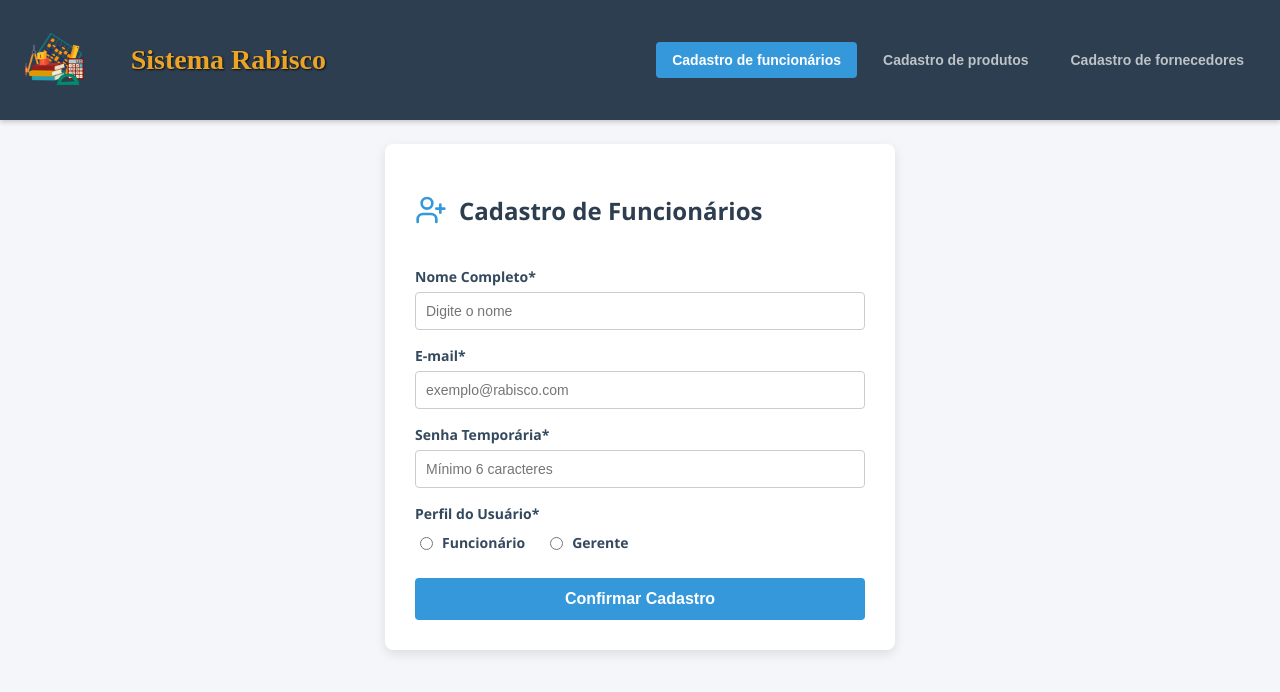
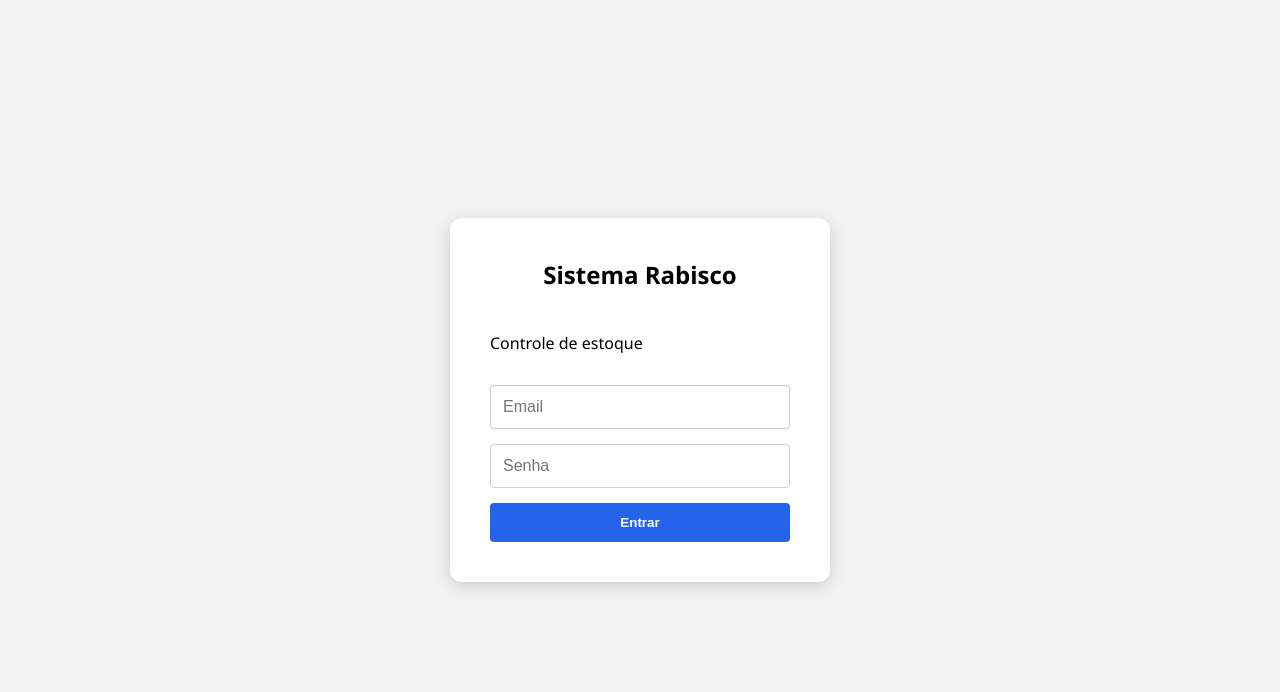
Before and after one commit to lispz1610/Trab-MS, a React app in the folder frontend/: page / in a window 1280 px wide. Shown: the top 692 px of the page. Built offline with nearby package versions, Linux system fonts and the light colour scheme; the HTML template or start-up script is replaced by a standard one; a web font is replaced by a local one.

Commit message:
descomentando app

```diff
--- a/frontend/src/App.jsx
+++ b/frontend/src/App.jsx
@@ -10,8 +10,6 @@ import UserManagement from "./pages/UserManagement";
 
 function App() {
 
-  return <Cadastro />
-/*
   const caminho = window.location.pathname;
   if (caminho === "/cadastro-produto") {
     return <ProductRegister />;
@@ -55,7 +53,6 @@ function App() {
 
   //tirar isso dps
   return <Cadastro />;
-*/
 
 }
 
```
